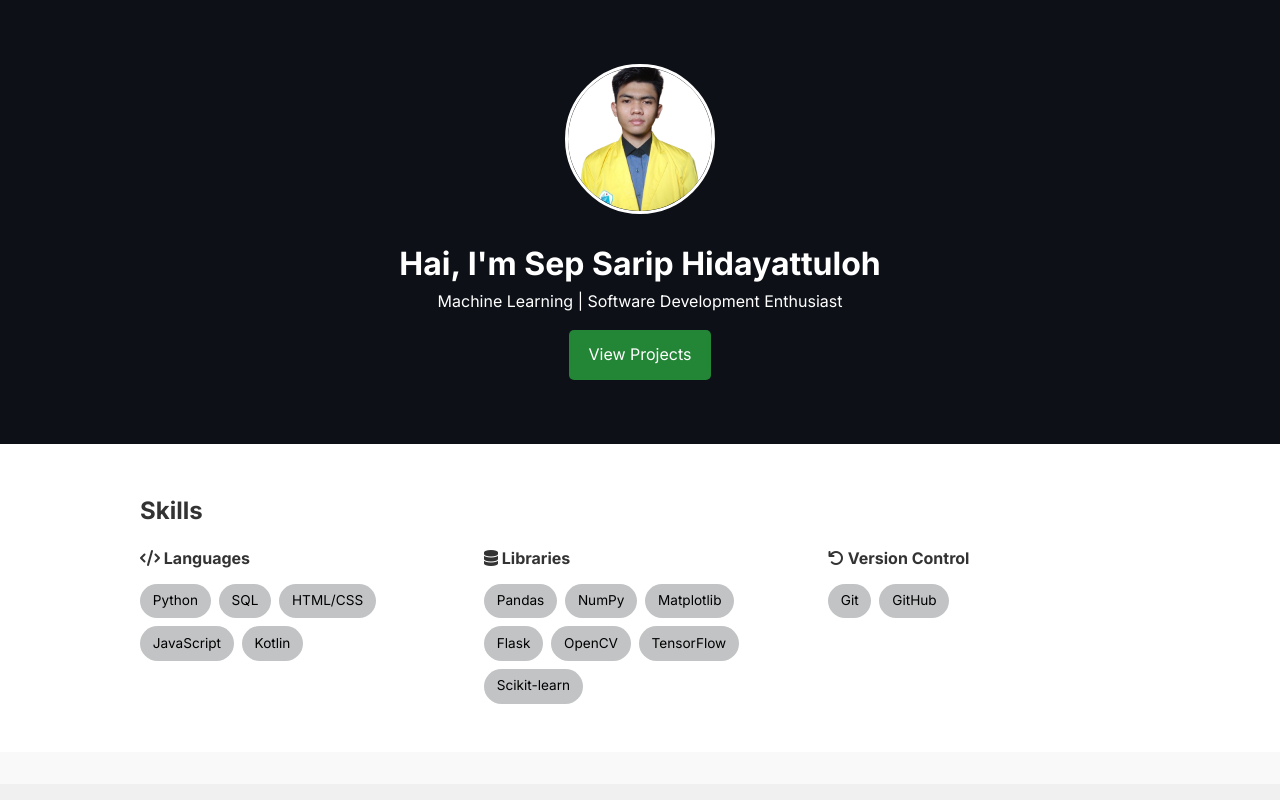
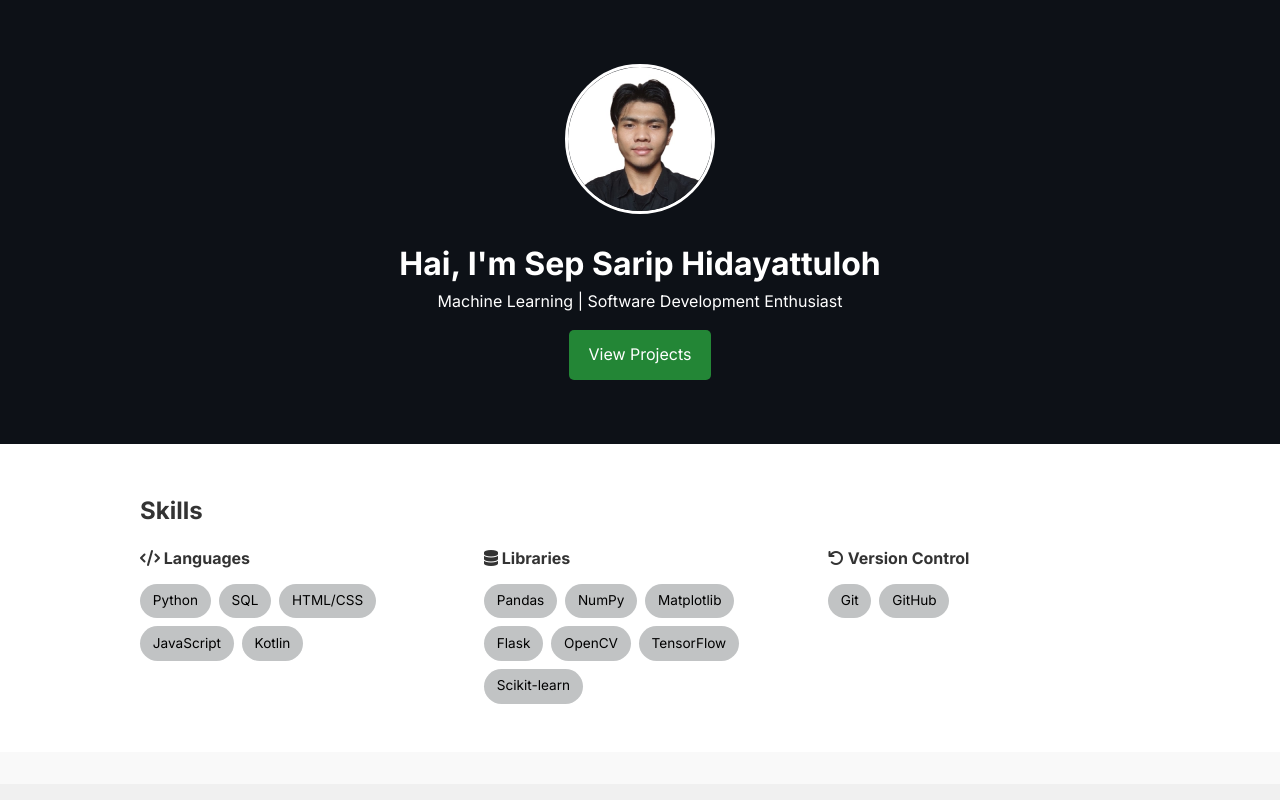
Before and after one commit to sepsarip/sepsarip.github.io, a plain HTML site: page index.html in a window 1280 px wide. Shown: the top 800 px of the page. Drawn offline with Linux system fonts and the light colour scheme.

Commit message:
update photo profile

```diff
--- a/index.html
+++ b/index.html
@@ -14,7 +14,7 @@
 
     <header class="hero">
         <div class="container">
-            <img src="assets/profile.png" alt="Profile Picture" class="profile-pic" />
+            <img src="assets/profile.jpg" alt="Profile Picture" class="profile-pic" />
             <h1>Hai, I'm Sep Sarip Hidayattuloh</h1>
             <p>Machine Learning | Software Development Enthusiast</p>
             <a href="#projects" class="btn">View Projects</a>
```
Also changed, not shown: assets/profile.jpg (added), assets/profile.png (deleted).
